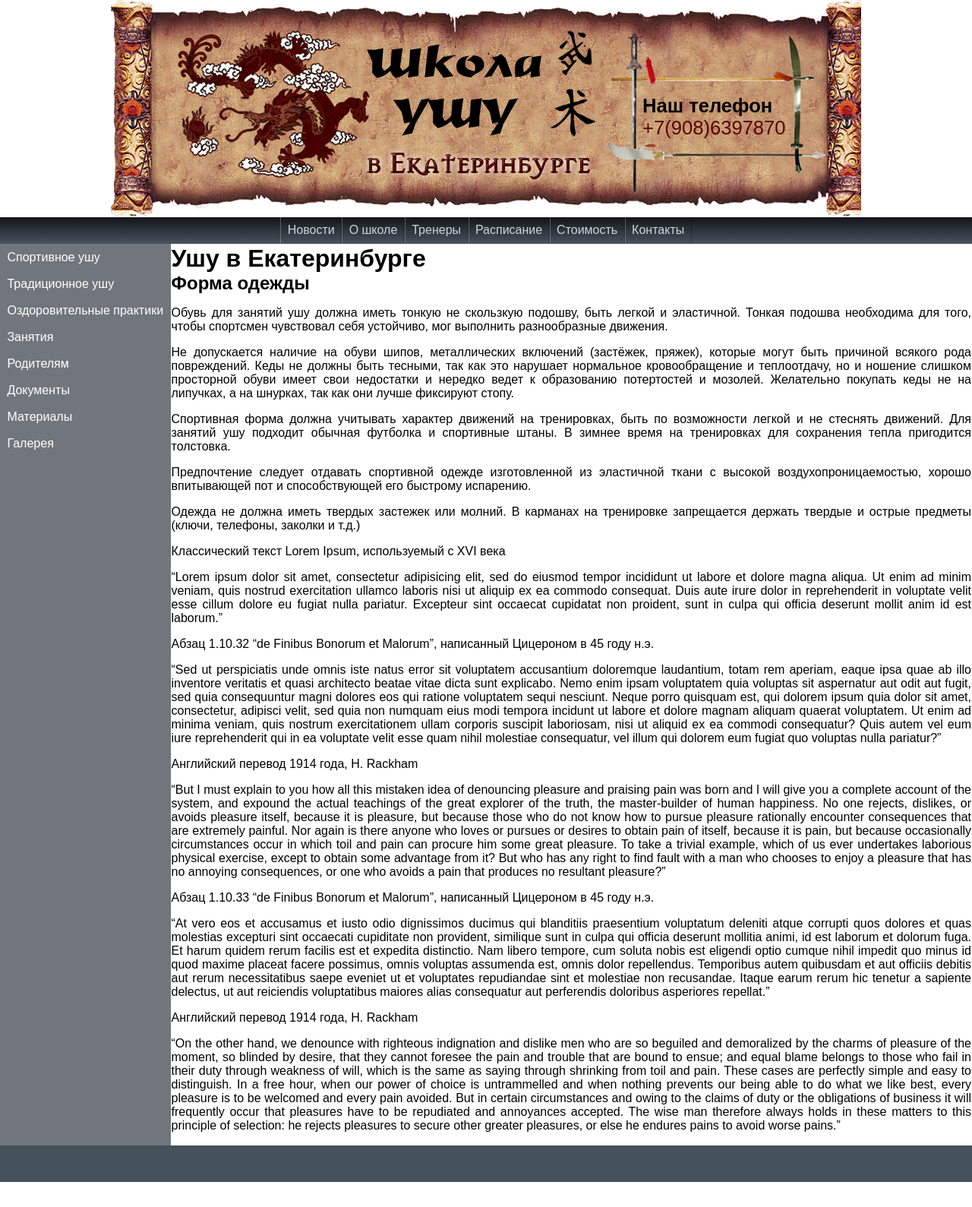
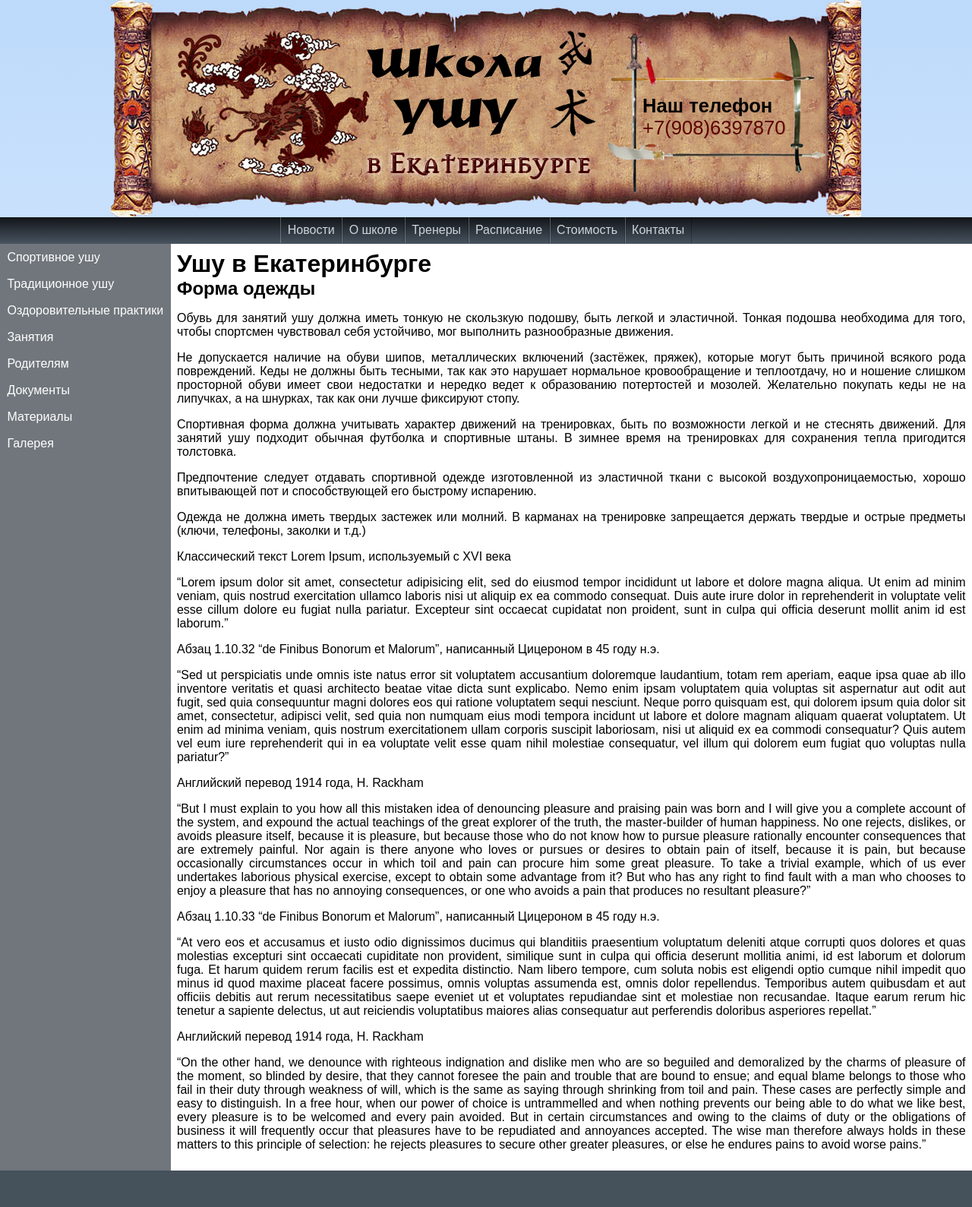
Before and after one commit to ukoloff/wushu, a Jekyll site: the page built from index.md, in a window 1280 px wide. Shown: the whole page at 76% size. Built offline with Jekyll 4.4.1, drawn with Linux system fonts in a browser that asks for light colours; Markdown is read by kramdown in place of the engine named in the settings; before the commit the page ends 1556 px from its top, so only the background shows below that.

Commit message:
Set background

```diff
--- a/css/qi.css
+++ b/css/qi.css
@@ -2,7 +2,8 @@ body {
   padding: 0;
   margin: 0;
   color: black;
-  background-color: white;
+  background-color: #bddafb;
+  background: linear-gradient(#bddafb, white);
   font-family: Arial, Helvetica, Sans-Serif;
   font-style: normal;
   font-weight: normal;
@@ -94,6 +95,8 @@ h1, h2, h3, h4, h5, h6 {
 
 #wen {
   width: 100%;
+  padding: 1ex;
+  background-color: white;
   text-align: justify;
   vertical-align: top;
 }
```
